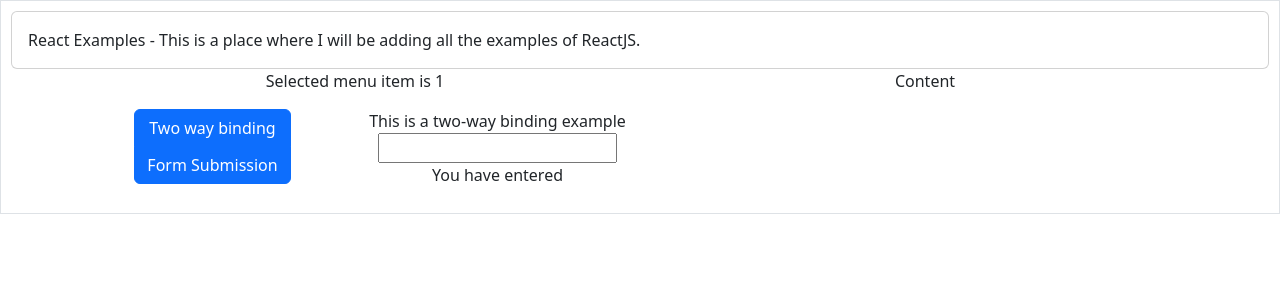
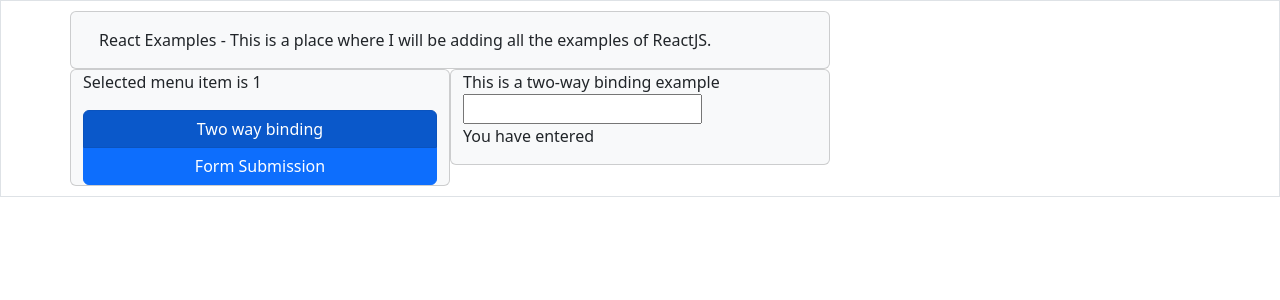
Before and after one commit to jamielitt/react-examples, a React (Vite) app: page / in a window 1280 px wide. Shown: the top 300 px of the page. Built offline with nearby package versions, Linux system fonts and the light colour scheme.

Commit message:
Tidied up UI a smidge (#4)

```diff
--- a/src/App.jsx
+++ b/src/App.jsx
@@ -6,23 +6,14 @@
 function App() {
   const [count, setCount] = useState(0)
 
-  // Here we need to decide what conditional panel is displayed in the "Content" section on the page
-  // switch on state
-  // case 0:
-  //   <FirstPanel />
-  // case 1:
-  //   <SecondPanel />
   return (
     <>
-      <Header />
-      <div class="container text-center">
+      <div class="container">
         <div class="row align-items-start">
-          <div class="col">
-            <Menu />
-          </div>
-          <div class="col">
-            Content
-          </div>
+          <Header />
+        </div>
+        <div class="row align-items-start">
+          <Menu />
         </div>
       </div>
     </>
--- a/src/modules/header.jsx
+++ b/src/modules/header.jsx
@@ -2,7 +2,7 @@
 {
    return (
     <>
-        <div class="card">
+        <div class="col-8 card bg-light">
             <div class="card-body">
                 React Examples - This is a place where I will be adding all the examples of ReactJS.
             </div>
--- a/src/modules/menu.jsx
+++ b/src/modules/menu.jsx
@@ -15,18 +15,16 @@
 
    return (
     <>
+        <div class="col-4 bg-light card">
         <p>Selected menu item is {selectedPanel}</p>
-        <div class="row">
-            <div class="col">
-                <div id="menu" class="btn-group-vertical">
-                    <button class="btn btn-primary" panel="1" onClick={handleSetSelectedPanelNumber}>Two way binding</button>
-                    <button class="btn btn-primary" panel="2" onClick={handleSetSelectedPanelNumber}>Form Submission</button>
-                </div>
+            <div id="menu" class="btn-group-vertical">
+                <button class={"btn btn-primary " +  (selectedPanel == '1' ? 'active' : '')} panel="1" onClick={handleSetSelectedPanelNumber}>Two way binding</button>
+                <button class={"btn btn-primary " +  (selectedPanel == '2' ? 'active' : '')} panel="2" onClick={handleSetSelectedPanelNumber}>Form Submission</button>
             </div>
-            <div class="col">
-                <div id="panel">
-                    <Panel selectedPanel={selectedPanel}/>
-                </div>
+        </div>
+        <div class="col-4 bg-light card">
+            <div id="panel">
+                <Panel selectedPanel={selectedPanel}/>
             </div>
         </div>
     </>
```
